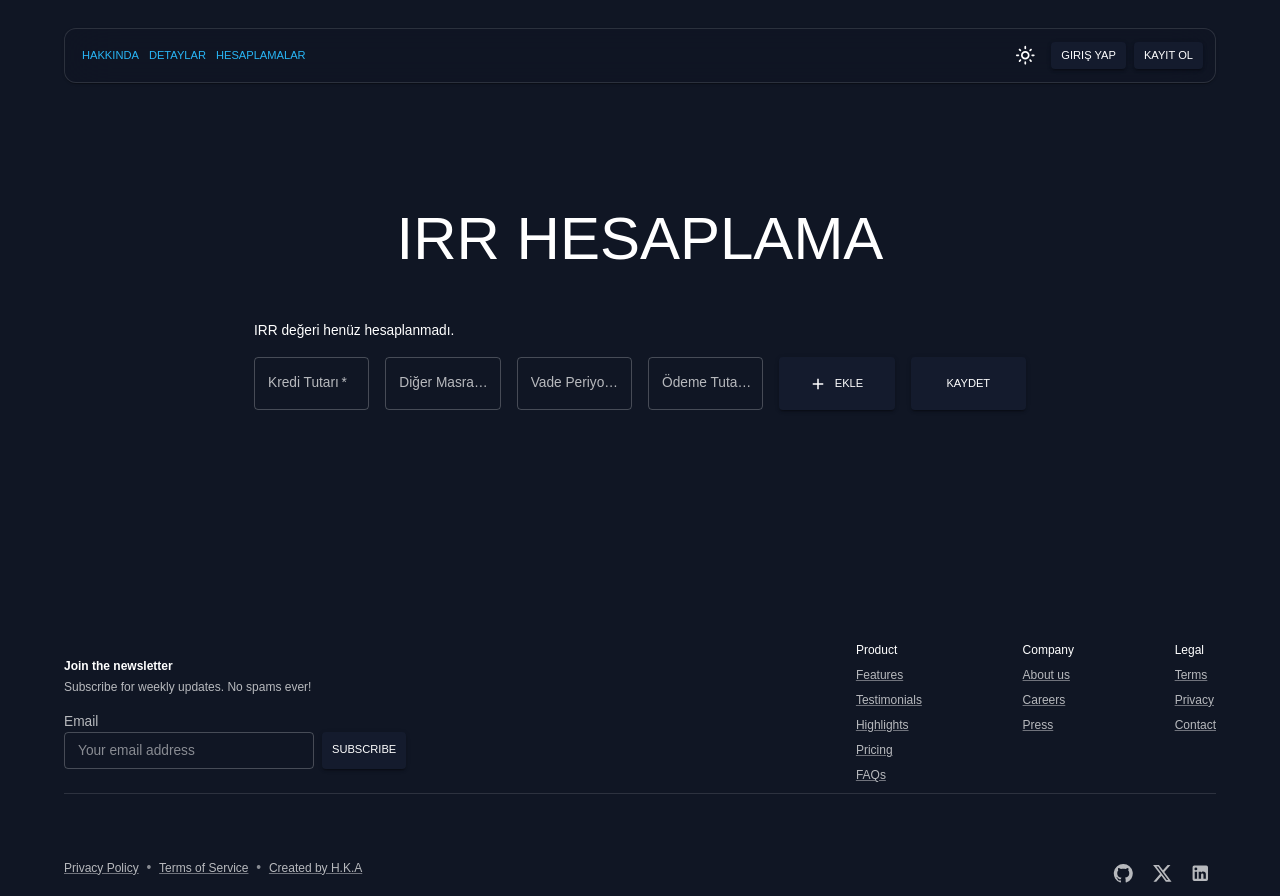
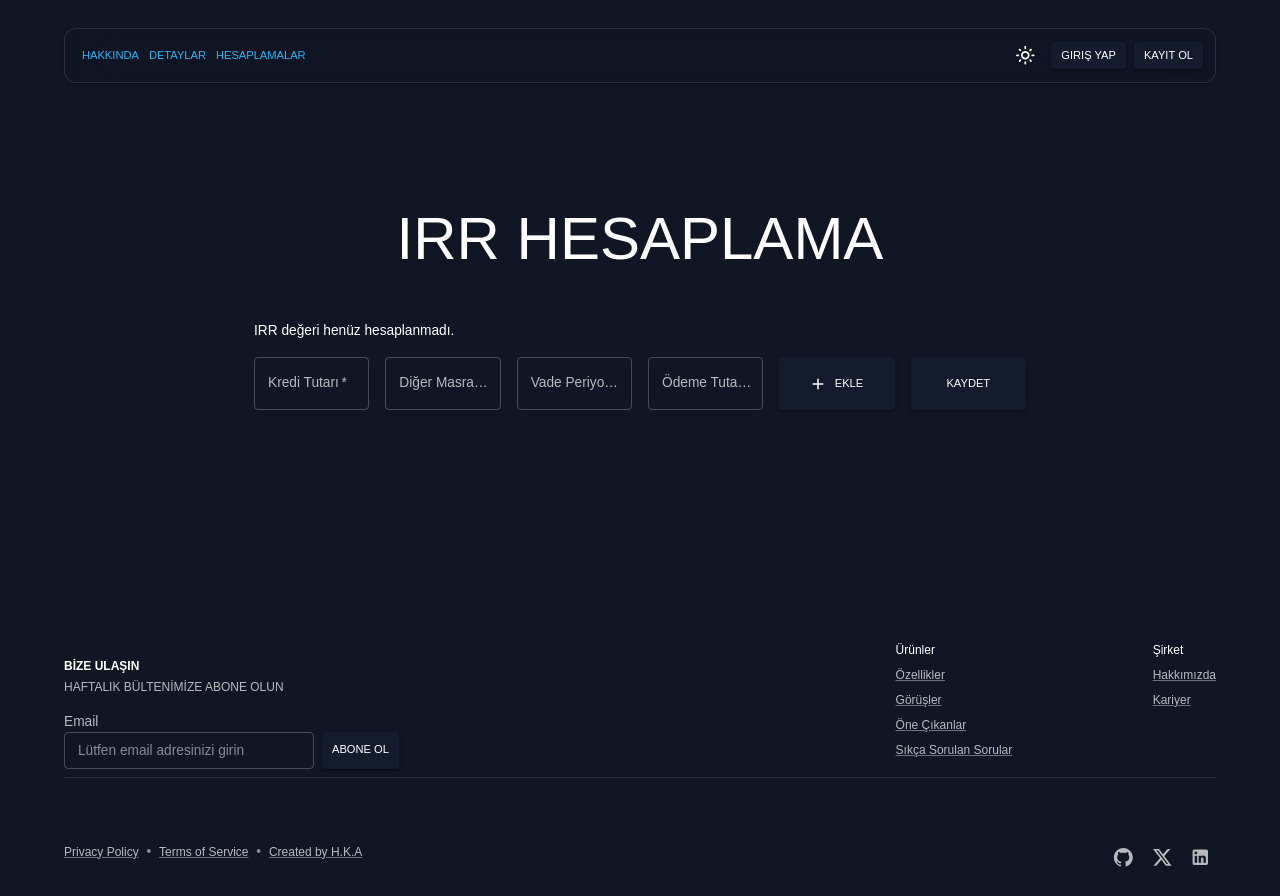
Before and after one commit to haticekatranciakgul/test.kredi-maliyeti-hesaplama, a React (Create React App) app: page / in a window 1280 px wide. Built offline with nearby package versions, Linux system fonts and the light colour scheme.

Commit message:
updt language

```diff
--- a/src/Pages/Footer.js
+++ b/src/Pages/Footer.js
@@ -47,10 +47,10 @@ export default function Footer() {
             <Box sx={{ width: { xs: '100%', sm: '60%' } }}>
 
               <Typography variant="body2" gutterBottom sx={{ fontWeight: 600, mt: 2 }}>
-                Join the newsletter
+                BİZE ULAŞIN
               </Typography>
               <Typography variant="body2" sx={{ color: 'text.secondary', mb: 2 }}>
-                Subscribe for weekly updates. No spams ever!
+                HAFTALIK BÜLTENİMİZE ABONE OLUN
               </Typography>
               <InputLabel htmlFor="email-newsletter">Email</InputLabel>
               <Stack direction="row" spacing={1} useFlexGap>
@@ -61,7 +61,7 @@ export default function Footer() {
                   variant="outlined"
                   fullWidth
                   aria-label="Enter your email address"
-                  placeholder="Your email address"
+                  placeholder="Lütfen email adresinizi girin"
 
                   sx={{ width: '250px' }}
                 />
@@ -71,7 +71,7 @@ export default function Footer() {
                   size="small"
                   sx={{ flexShrink: 0 }}
                 >
-                  Subscribe
+                  ABONE OL
                 </Button>
               </Stack>
             </Box>
@@ -84,22 +84,19 @@ export default function Footer() {
             }}
           >
             <Typography variant="body2" sx={{ fontWeight: 'medium' }}>
-              Product
+              Ürünler
             </Typography>
             <Link color="text.secondary" variant="body2" href="#">
-              Features
+              Özellikler
             </Link>
             <Link color="text.secondary" variant="body2" href="#">
-              Testimonials
+            Görüşler
             </Link>
             <Link color="text.secondary" variant="body2" href="#">
-              Highlights
+            Öne Çıkanlar
             </Link>
             <Link color="text.secondary" variant="body2" href="#">
-              Pricing
-            </Link>
-            <Link color="text.secondary" variant="body2" href="#">
-              FAQs
+              Sıkça Sorulan Sorular
             </Link>
           </Box>
           <Box
@@ -110,38 +107,16 @@ export default function Footer() {
             }}
           >
             <Typography variant="body2" sx={{ fontWeight: 'medium' }}>
-              Company
+              Şirket
             </Typography>
             <Link color="text.secondary" variant="body2" href="#">
-              About us
+              Hakkımızda
             </Link>
             <Link color="text.secondary" variant="body2" href="#">
-              Careers
-            </Link>
-            <Link color="text.secondary" variant="body2" href="#">
-              Press
+              Kariyer
             </Link>
           </Box>
-          <Box
-            sx={{
-              display: { xs: 'none', sm: 'flex' },
-              flexDirection: 'column',
-              gap: 1,
-            }}
-          >
-            <Typography variant="body2" sx={{ fontWeight: 'medium' }}>
-              Legal
-            </Typography>
-            <Link color="text.secondary" variant="body2" href="#">
-              Terms
-            </Link>
-            <Link color="text.secondary" variant="body2" href="#">
-              Privacy
-            </Link>
-            <Link color="text.secondary" variant="body2" href="#">
-              Contact
-            </Link>
-          </Box>
+
         </Box>
         <Box
           sx={{
@@ -179,7 +154,7 @@ export default function Footer() {
             <IconButton
               color="inherit"
               size="small"
-              href="https://github.com/mui"
+              href="https://github.com/haticekatranciakgul"
               aria-label="GitHub"
               sx={{ alignSelf: 'center' }}
             >
@@ -188,7 +163,7 @@ export default function Footer() {
             <IconButton
               color="inherit"
               size="small"
-              href="https://x.com/MaterialUI"
+              href="#"
               aria-label="X"
               sx={{ alignSelf: 'center' }}
             >
@@ -197,7 +172,7 @@ export default function Footer() {
             <IconButton
               color="inherit"
               size="small"
-              href="https://www.linkedin.com/company/mui/"
+              href="#"
               aria-label="LinkedIn"
               sx={{ alignSelf: 'center' }}
             >
```
